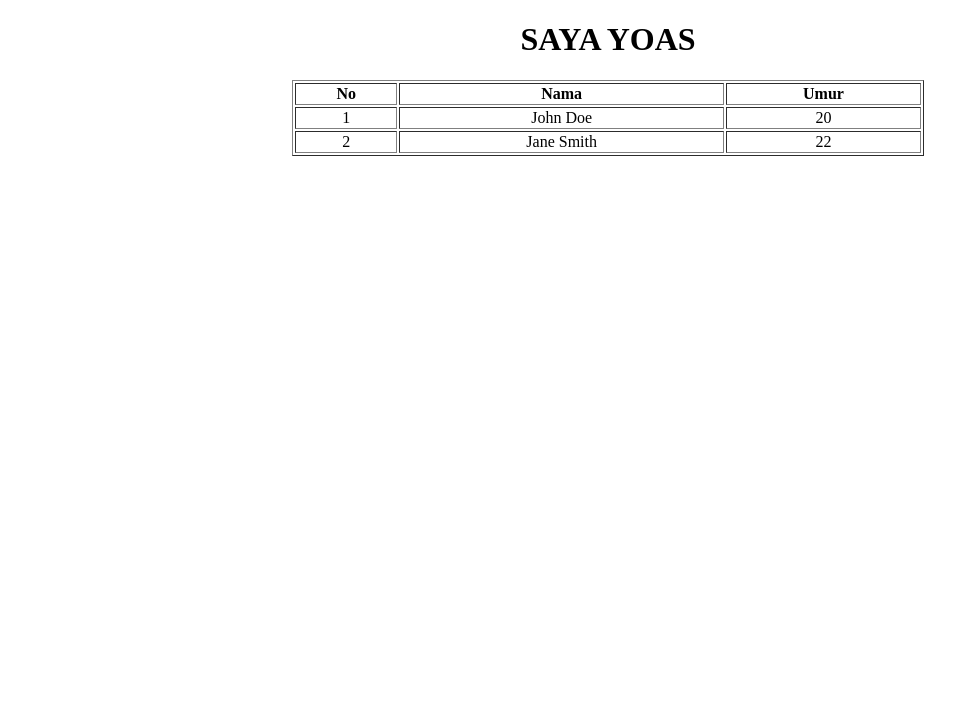
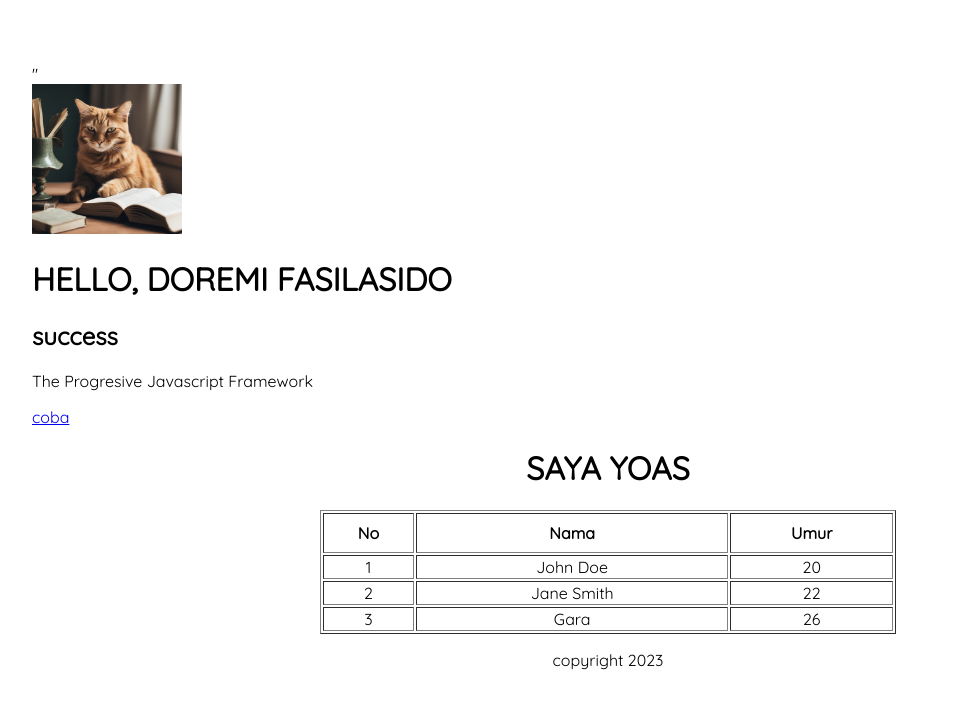
Before and after one commit to yoas30/latihan-revou, a plain HTML site: page index.html in a window 1280 px wide. Shown: the whole page, without its empty margins (32-987 px from the left). Drawn offline with nearby package versions, Linux system fonts and the light colour scheme.

Commit message:
new file:   .vscode/settings.json 	new file:   coba.html 	new file:   css/tampilan.css 	new file:   img/logo.png 	modified:   index.html

```diff
--- /dev/null
+++ b/css/tampilan.css
@@ -0,0 +1,18 @@
+
+body{
+    margin: 5%;
+    font-family: 'Quicksand', sans-serif;
+}
+
+.container {
+    display: flex;
+    justify-content: center; /* Mengatur agar isi flexbox berada di tengah */
+}
+
+.alignborder {
+    text-align: center;
+}
+
+#footer{
+    text-align: center;
+}
--- a/index.html
+++ b/index.html
@@ -2,22 +2,24 @@
 <html>
     <head>
         <title>Websiteku</title>
+        <link rel="stylesheet" type="text/css" href="css/tampilan.css">
+        <link href="https://fonts.googleapis.com/css2?family=Quicksand&display=swap" rel="stylesheet">"
     </head>
-    <style>
-        .container {
-            display: flex;
-            justify-content: center; /* Mengatur agar isi flexbox berada di tengah */
-        }
-        .alignborder {
-            text-align: center;
-        }
-    </style>
     <body>
+        <div id="app">
+        <header>
+            <img src="img/logo.png" width="150">
+            <h1>{{ getname().toUpperCase() }}</h1>
+            <h2>{{ isActive ? 'success' : 'danger' }}</h2>
+            <p>The Progresive Javascript Framework</p>
+            <a link href="coba.html">coba</a>
+        </header>
+        </div>
         <h1 class="alignborder">SAYA YOAS</h1>
         <div class="container">
             <table border="1" style="width: 50%; height: 50px;">
                 <thead>
-                    <tr >
+                    <tr style="height: 40px;">
                         <th>No</th>
                         <th>Nama</th>
                         <th>Umur</th>
@@ -34,8 +36,35 @@
                         <td>Jane Smith</td>
                         <td>22</td>
                     </tr>
+                    <tr class="alignborder">
+                        <td>3</td>
+                        <td>Gara</td>
+                        <td>26</td>
+                    </tr>
                 </tbody>
             </table>
         </div>
+        <footer id="footer">
+            <p>copyright 2023</p>
+        </footer>
+        <script src="https://cdn.jsdelivr.net/npm/vue@2.6.0"></script>
+        <script>
+        const member ={
+                    //string, number, boolean, array, object
+                    name:'Doremi Fasilasido',
+                    pesan: "Hello World!",
+                    isActive: true
+                }
+
+        const vm = new Vue({
+                el: '#app',
+                data: member,
+                methods: {
+                    getname: function(){
+                        return 'Hello, ' +this.name
+                    }
+                }
+            })
+        </script>
     </body>
 </html>
```
Also changed, not shown: coba.html (added, +27 -0 lines), img/logo.png (added).
